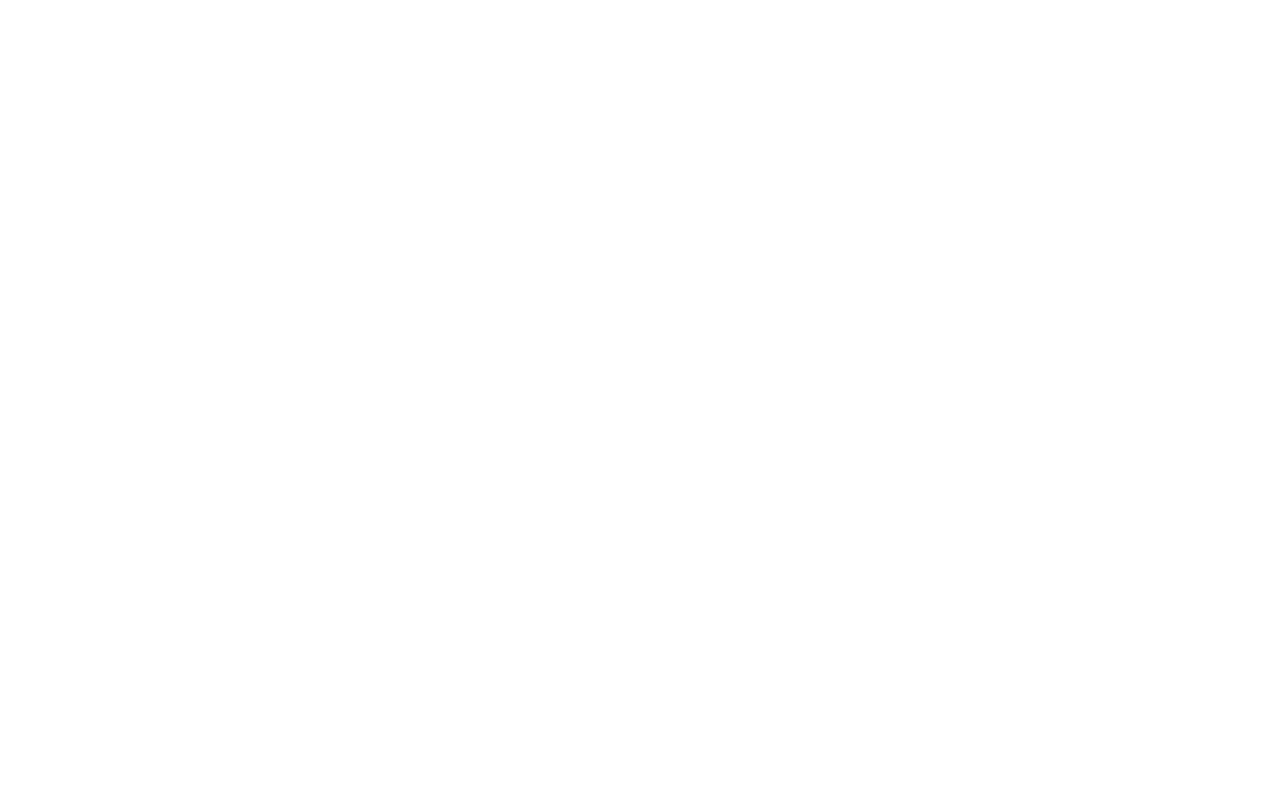
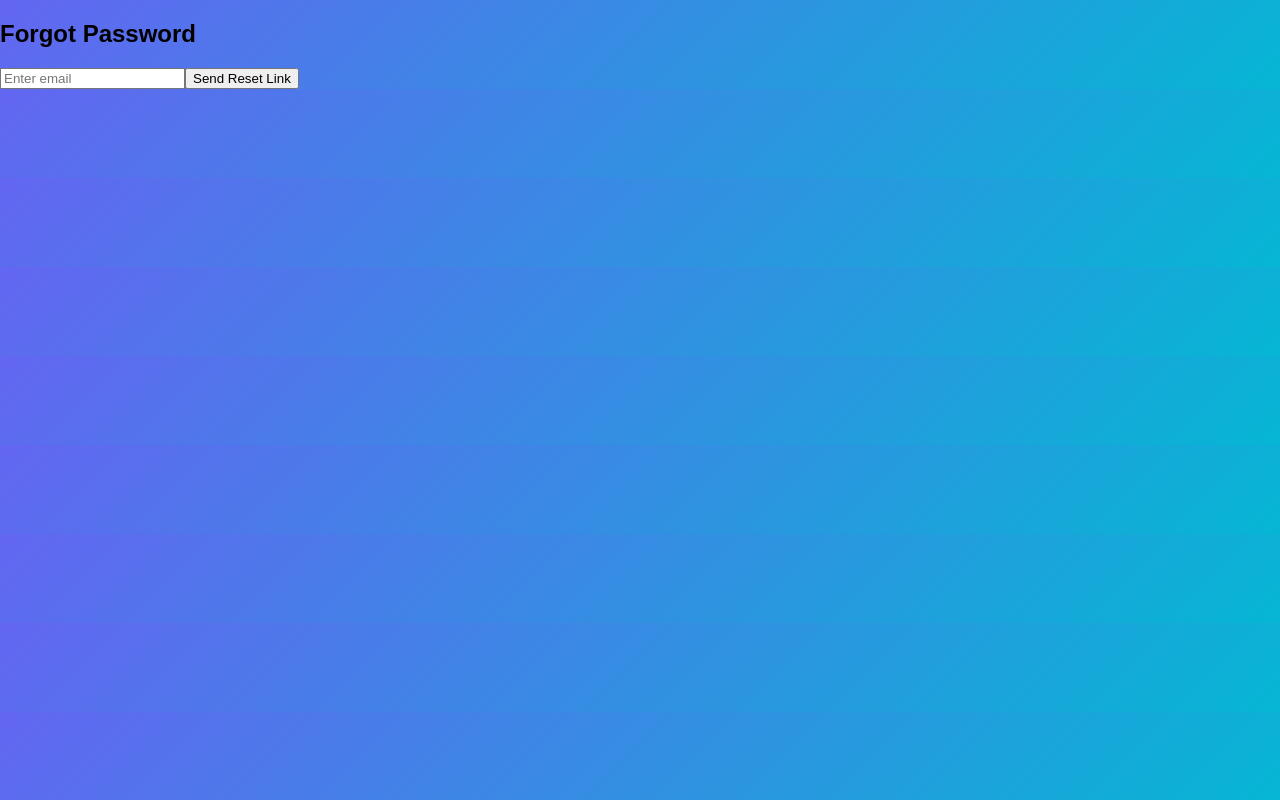
Before and after one commit to Payal-Sinha09/auth-frontend, a React (Create React App) app: page /forgot-password in a window 1280 px wide. Before the commit this address had no page. Built offline with nearby package versions, Linux system fonts and the light colour scheme.

Commit message:
Added forgot password and reset password APIs

```diff
--- a/src/App.js
+++ b/src/App.js
@@ -4,23 +4,31 @@
 import Login from "./pages/Login";
 import Register from "./pages/Register";
 import Dashboard from "./pages/Dashboard";
+import ForgotPassword from "./pages/ForgotPassword";
+import ResetPassword from "./pages/ResetPassword";
 
 function App() {
+
   return (
+
     <Router>
+
       <Routes>
 
-        {/* Login Page */}
         <Route path="/" element={<Login />} />
 
-        {/* Register Page */}
         <Route path="/register" element={<Register />} />
 
-        {/* Dashboard Page */}
         <Route path="/dashboard" element={<Dashboard />} />
 
+        <Route path="/forgot-password" element={<ForgotPassword />} />
+
+        <Route path="/reset-password" element={<ResetPassword />} />
+
       </Routes>
+
     </Router>
+
   );
 }
 
--- /dev/null
+++ b/src/pages/ForgotPassword.js
@@ -0,0 +1,50 @@
+import React, { useState } from "react";
+import axios from "axios";
+
+const API = "https://scalable-backend-afac.onrender.com";
+
+function ForgotPassword() {
+
+  const [email, setEmail] = useState("");
+
+  const handleSubmit = async (e) => {
+    e.preventDefault();
+
+    try {
+
+      const res = await axios.post(`${API}/api/auth/forgot-password`, {
+        email
+      });
+
+      alert(res.data.message);
+
+    } catch (err) {
+
+      alert("Error sending reset link");
+
+    }
+  };
+
+  return (
+    <div>
+      <h2>Forgot Password</h2>
+
+      <form onSubmit={handleSubmit}>
+
+        <input
+          type="email"
+          placeholder="Enter email"
+          value={email}
+          onChange={(e) => setEmail(e.target.value)}
+        />
+
+        <button type="submit">
+          Send Reset Link
+        </button>
+
+      </form>
+    </div>
+  );
+}
+
+export default ForgotPassword;
--- a/src/pages/Login.js
+++ b/src/pages/Login.js
@@ -1,3 +1,75 @@
+// import React, { useState } from "react";
+// import axios from "axios";
+// import { useNavigate, Link } from "react-router-dom";
+// import "../styles/auth.css";
+
+// const API = "https://scalable-backend-afac.onrender.com";
+
+// export default function Login() {
+
+//   const [email,setEmail] = useState("");
+//   const [password,setPassword] = useState("");
+
+//   const navigate = useNavigate();
+
+//   const handleLogin = async (e) => {
+//     e.preventDefault();
+
+//     try{
+//       const res = await axios.post(`${API}/api/auth/login`,{
+//         email,
+//         password
+//       });
+
+//       alert("Login successful");
+//       localStorage.setItem("token", res.data.token);
+//       navigate("/dashboard");
+
+//     }catch(err){
+//       alert("Login failed");
+//     }
+//   };
+
+//   return(
+//     <div className="auth-container">
+
+//       <div className="auth-card">
+
+//         <h2>Login</h2>
+
+//         <form onSubmit={handleLogin}>
+
+//           <input
+//             type="email"
+//             placeholder="Enter Email"
+//             value={email}
+//             onChange={(e)=>setEmail(e.target.value)}
+//           />
+
+//           <input
+//             type="password"
+//             placeholder="Enter Password"
+//             value={password}
+//             onChange={(e)=>setPassword(e.target.value)}
+//           />
+
+//           <button className="main-btn">Login</button>
+
+//         </form>
+
+//         <p className="switch-text">New User?</p>
+
+//         <Link to="/register">
+//           <button className="switch-btn">Register Here</button>
+//         </Link>
+
+//       </div>
+
+//     </div>
+//   );
+// }
+
+
 import React, { useState } from "react";
 import axios from "axios";
 import { useNavigate, Link } from "react-router-dom";
@@ -7,30 +79,36 @@
 
 export default function Login() {
 
-  const [email,setEmail] = useState("");
-  const [password,setPassword] = useState("");
+  const [email, setEmail] = useState("");
+  const [password, setPassword] = useState("");
 
   const navigate = useNavigate();
 
   const handleLogin = async (e) => {
     e.preventDefault();
 
-    try{
-      const res = await axios.post(`${API}/api/auth/login`,{
+    try {
+
+      const res = await axios.post(`${API}/api/auth/login`, {
         email,
         password
       });
 
       alert("Login successful");
+
       localStorage.setItem("token", res.data.token);
+
       navigate("/dashboard");
 
-    }catch(err){
+    } catch (err) {
+
       alert("Login failed");
+
     }
   };
 
-  return(
+  return (
+
     <div className="auth-container">
 
       <div className="auth-card">
@@ -43,28 +121,42 @@
             type="email"
             placeholder="Enter Email"
             value={email}
-            onChange={(e)=>setEmail(e.target.value)}
+            onChange={(e) => setEmail(e.target.value)}
+            required
           />
 
           <input
             type="password"
             placeholder="Enter Password"
             value={password}
-            onChange={(e)=>setPassword(e.target.value)}
+            onChange={(e) => setPassword(e.target.value)}
+            required
           />
 
-          <button className="main-btn">Login</button>
+          <button className="main-btn">
+            Login
+          </button>
 
         </form>
 
-        <p className="switch-text">New User?</p>
+        {/* Forgot Password */}
+        <p className="forgot-text">
+          <Link to="/forgot-password">Forgot Password?</Link>
+        </p>
+
+        <p className="switch-text">
+          New User?
+        </p>
 
         <Link to="/register">
-          <button className="switch-btn">Register Here</button>
+          <button className="switch-btn">
+            Register Here
+          </button>
         </Link>
 
       </div>
 
     </div>
+
   );
 }
--- /dev/null
+++ b/src/pages/ResetPassword.js
@@ -0,0 +1,60 @@
+import React, { useState } from "react";
+import axios from "axios";
+
+const API = "https://scalable-backend-afac.onrender.com";
+
+function ResetPassword() {
+
+  const [token, setToken] = useState("");
+  const [password, setPassword] = useState("");
+
+  const handleSubmit = async (e) => {
+
+    e.preventDefault();
+
+    try {
+
+      const res = await axios.post(`${API}/api/auth/reset-password`, {
+        token,
+        password
+      });
+
+      alert(res.data.message);
+
+    } catch (err) {
+
+      alert("Reset failed");
+
+    }
+  };
+
+  return (
+    <div>
+      <h2>Reset Password</h2>
+
+      <form onSubmit={handleSubmit}>
+
+        <input
+          type="text"
+          placeholder="Enter token"
+          value={token}
+          onChange={(e) => setToken(e.target.value)}
+        />
+
+        <input
+          type="password"
+          placeholder="New password"
+          value={password}
+          onChange={(e) => setPassword(e.target.value)}
+        />
+
+        <button type="submit">
+          Reset Password
+        </button>
+
+      </form>
+    </div>
+  );
+}
+
+export default ResetPassword;
```
